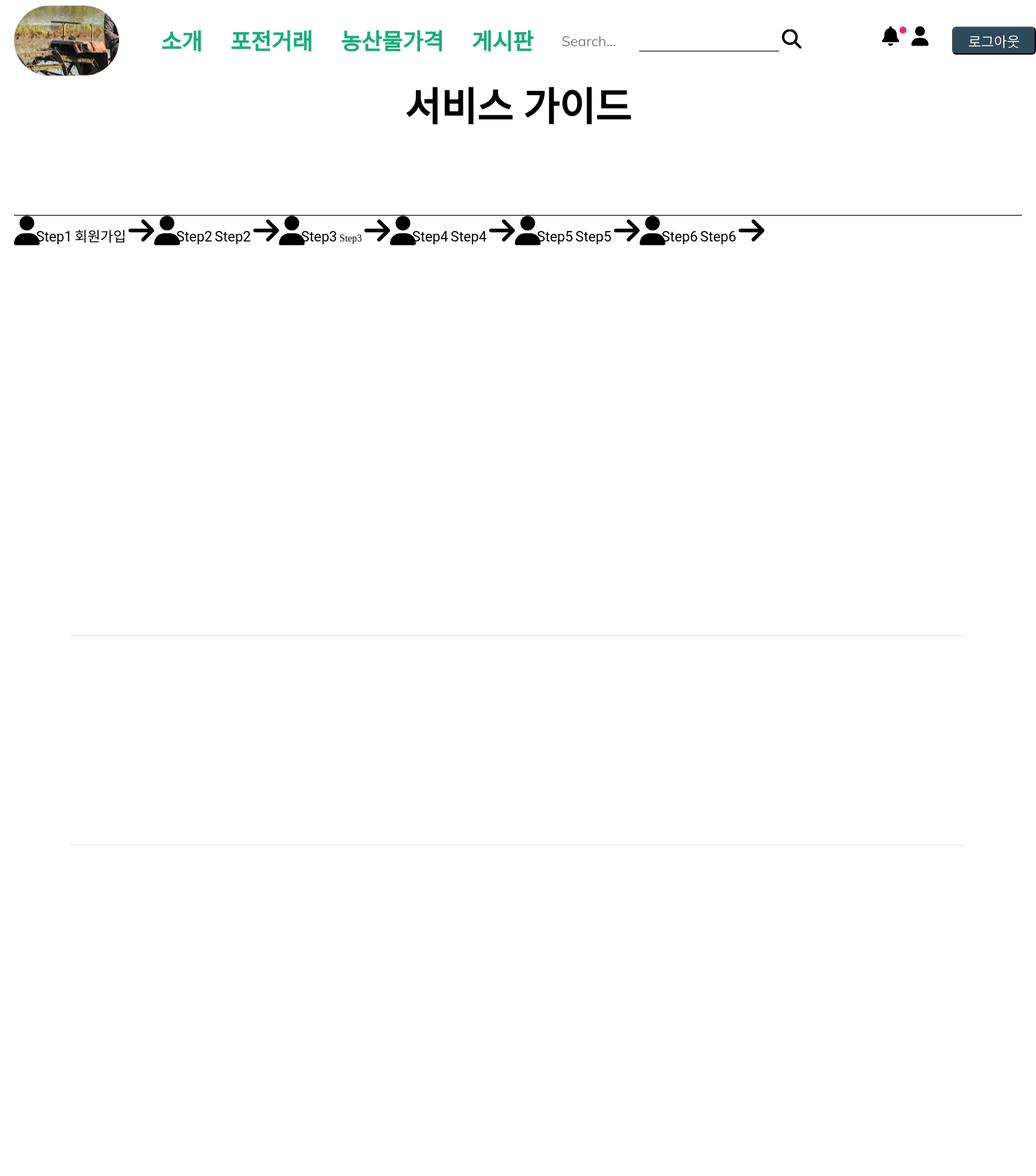
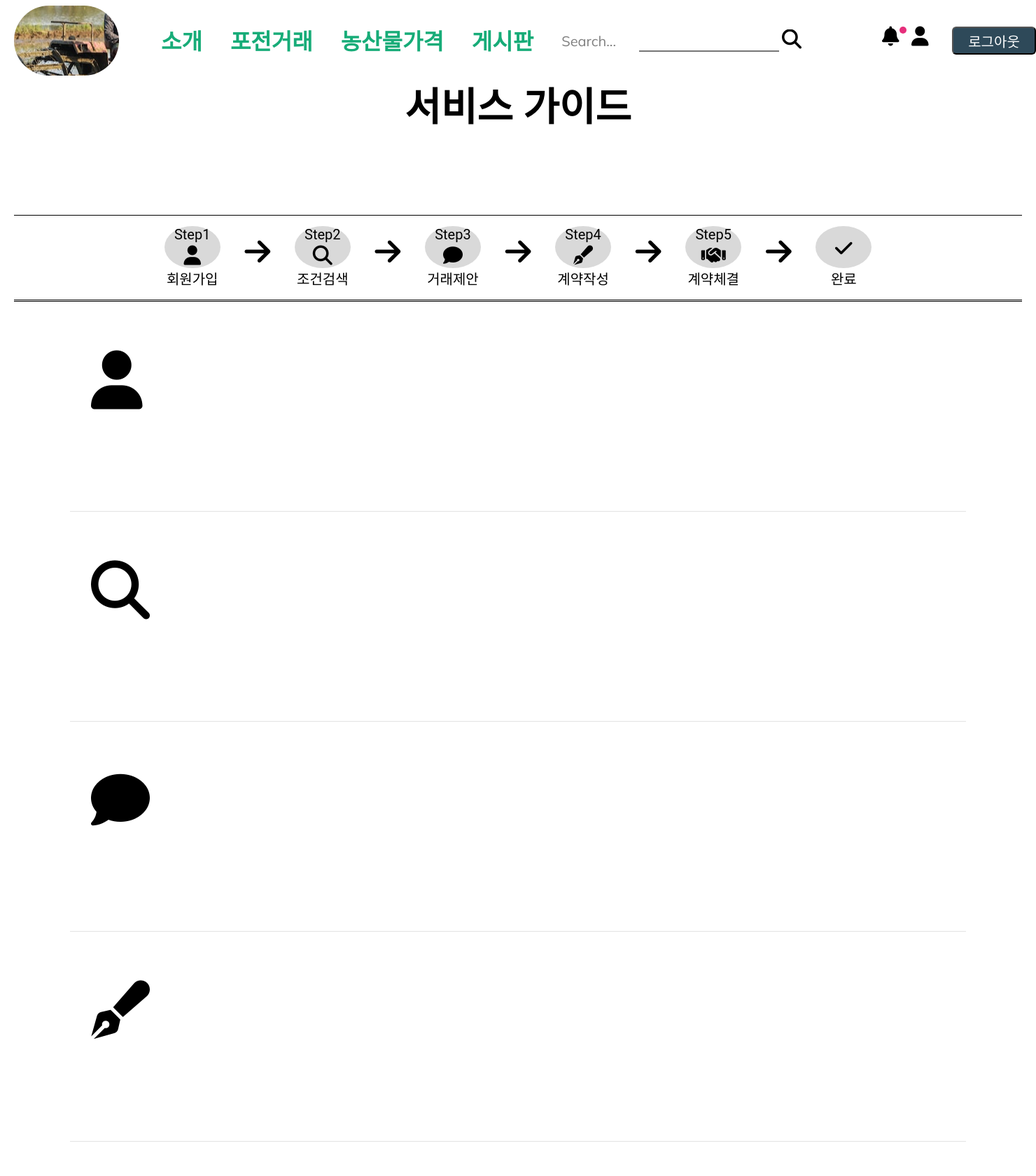
Before and after one commit to MUGOFF/Big-front, a Django app: template BIG/Introduction/templates/Introduction/guide.html in a window 1480 px wide. Shown: the top 1680 px of the page at 70% size. Run offline with Django 3.2, Linux system fonts and the light colour scheme; the template is opened without the code that fills it, so the values that code supplies are empty; parts of the project's set-up code (start-up, migrations or seed data) failed here and were passed over; some libraries are stand-ins or nearby versions.

Commit message:
D2
guide form finsh

```diff
--- a/BIG/Introduction/static/Introduction/guide.css
+++ b/BIG/Introduction/static/Introduction/guide.css
@@ -23,21 +23,43 @@ body {
 }
 .step_logos {
   position: static;
-  width: 1440px;
+  width: 1080px;
+  height: 120px;
   margin: auto;
   display: flex;
 }
 .step_box {
   float: left;
-  height: 300px;
+  height: 80px;
   background: white;
+  margin: auto;
+  margin-top: 10px;
   display: block;
+}
+div > .step_text {
+  font-size: 20px;
+  margin-top: 0;
 }
 .step_text {
   color: rgba(0,0,0,1);
   font-family: Roboto;
   font-weight: Medium;
-  font-size: 20px;
+  text-align: center;
+  font-size: 24px;
+  margin-top: 7px;
+}
+.step_circle > i{
+  margin-top: 4px;
+}
+.fa-arrow-right{
+  margin-top: 30px;
+}
+.step_circle{
+  width: 80px;
+  height: 60px;
+  background: rgba(217,217,217,1);
+  border-radius: 50%;
+  margin-top: 5px;
   text-align: center;
 }
 .step_desc {
@@ -45,4 +67,21 @@ body {
   height: 300px;
   margin: auto;
   border-bottom: 1px solid rgba(220,220,220,0.8);
+  display:flex;
 }
+.descs {
+  border-top-style: double;
+}
+.step_desc > .icon_placement{
+  width: 150px;
+  float: left;
+}
+.icon_placement>i{
+  margin-top: 70px;
+  margin-left: 30px;
+}
+.desc_zone {
+  width:1100px;
+  margin-left: 20px;
+  margin-right: 10px;
+}
--- a/BIG/Introduction/templates/Introduction/guide.html
+++ b/BIG/Introduction/templates/Introduction/guide.html
@@ -13,44 +13,101 @@
         </div>
         <div class="step_logos">
             <div class="step_box">
-                <i class="fa-solid fa-user fa-3x"></i>
-                <span class="step_text">Step1</span>
-                <span class="step_text">회원가입</span>
-                <i class="fa-solid fa-arrow-right fa-3x"></i>
+                <div class="step_circle">
+                    <span class="step_text">Step1</span>
+                    <i class="fa-solid fa-user fa-2x"></i>
+                </div>
+                <p class="step_text">회원가입</p>
             </div>
+            <i class="fa-solid fa-arrow-right fa-3x"></i>
             <div class="step_box">
-                <i class="fa-solid fa-user fa-3x"></i>
-                <span class="step_text">Step2</span>
-                <span class="step_text">Step2</span>
-                <i class="fa-solid fa-arrow-right fa-3x"></i>
+                <div class="step_circle">
+                    <span class="step_text">Step2</span>
+                    <i class="fa-solid fa-magnifying-glass fa-2x"></i>
+                </div>
+                <p class="step_text">조건검색</p>
             </div>
+            <i class="fa-solid fa-arrow-right fa-3x"></i>
             <div class="step_box">
-                <i class="fa-solid fa-user fa-3x"></i>
-                <span class="step_text">Step3</span>
-                <span class="v2_13step_text6">Step3</span>
-                <i class="fa-solid fa-arrow-right fa-3x"></i>
+                <div class="step_circle">
+                    <span class="step_text">Step3</span>
+                    <i class="fa-solid fa-comment fa-2x"></i>
+                </div>
+                <p class="step_text">거래제안</p>
             </div>
+            <i class="fa-solid fa-arrow-right fa-3x"></i>
             <div class="step_box">
-                <i class="fa-solid fa-user fa-3x"></i>
-                <span class="step_text">Step4</span>
-                <span class="step_text">Step4</span>
-                <i class="fa-solid fa-arrow-right fa-3x"></i>
+                <div class="step_circle">
+                    <span class="step_text">Step4</span>
+                    <i class="fa-solid fa-pen-fancy fa-2x"></i>
+                </div>
+                <p class="step_text">계약작성</p>
             </div>
+            <i class="fa-solid fa-arrow-right fa-3x"></i>
             <div class="step_box">
-                <i class="fa-solid fa-user fa-3x"></i>
-                <span class="step_text">Step5</span>
-                <span class="step_text">Step5</span>
-                <i class="fa-solid fa-arrow-right fa-3x"></i>
+                <div class="step_circle">
+                    <span class="step_text">Step5</span>
+                    <i class="fa-solid fa-handshake fa-2x"></i>
+                </div>
+                <p class="step_text">계약체결</p>
             </div>
+            <i class="fa-solid fa-arrow-right fa-3x"></i>
             <div class="step_box" style="float:clear">
-                <i class="fa-solid fa-user fa-3x"></i>
-                <span class="step_text">Step6</span>
-                <span class="step_text">Step6</span>
-                <i class="fa-solid fa-arrow-right fa-3x"></i>
+                <div class="step_circle">
+                    <i class="fa-solid fa-check fa-2x" style="margin-top:18px"></i>
+                </div>
+                <p class="step_text">완료</p>
             </div>
-        </div class="descs">
-            <div class="step_desc"></div>
-            <div class="step_desc"></div>
+        </div>
+        <div class="descs">
+            <div class="step_desc">
+                <div class=icon_placement>
+                    <i class="fa-solid fa-user fa-6x"></i>
+                </div>
+                <div class=desc_zone>
+
+                </div>
+            </div>
+            <div class="step_desc">
+                <div class=icon_placement>
+                    <i class="fa-solid fa-magnifying-glass fa-6x"></i>
+                </div>
+                <div class=desc_zone>
+
+                </div>
+            </div>
+            <div class="step_desc">
+                <div class=icon_placement>
+                    <i class="fa-solid fa-comment fa-6x"></i>
+                </div>
+                <div class=desc_zone>
+
+                </div>
+            </div>
+            <div class="step_desc">
+                <div class=icon_placement>
+                    <i class="fa-solid fa-pen-fancy fa-6x"></i>
+                </div>
+                <div class=desc_zone>
+
+                </div>
+            </div>
+            <div class="step_desc">
+                <div class=icon_placement>
+                    <i class="fa-solid fa-handshake fa-6x"></i>
+                </div>
+                <div class=desc_zone>
+
+                </div>
+            </div>
+            <div class="step_desc">
+                <div class=icon_placement>
+                    <i class="fa-solid fa-check fa-6x"></i>
+                </div>
+                <div class=desc_zone>
+
+                </div>
+            </div>
         </div>
     </div>
 </form>
--- a/BIG/Introduction/urls.py
+++ b/BIG/Introduction/urls.py
@@ -20,4 +20,5 @@ app_name = 'Introduction'
 urlpatterns = [
     path('Intro', views.intro, name='site_intro'),
     path('Guide', views.guide, name='site_guide'),
+    path( '*', RedirectView.as_view(url='Intro', permanent=False), name='index')
 ]
--- a/BIG/Introduction/views.py
+++ b/BIG/Introduction/views.py
@@ -1,5 +1,4 @@
-from django.shortcuts import render
-
+from django.shortcuts import render, redirect
 # Create your views here.
 def intro(request):
     return render(request, 'Introduction/intro.html')
```
